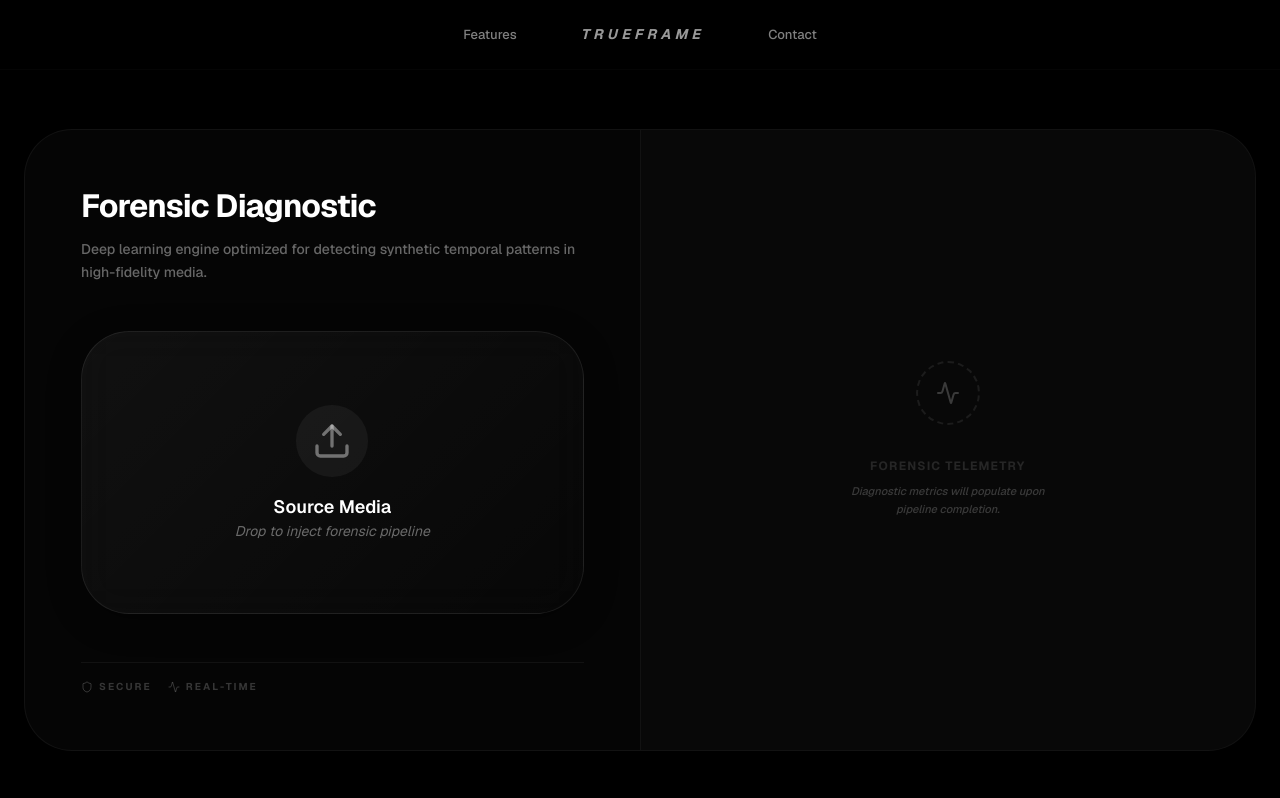
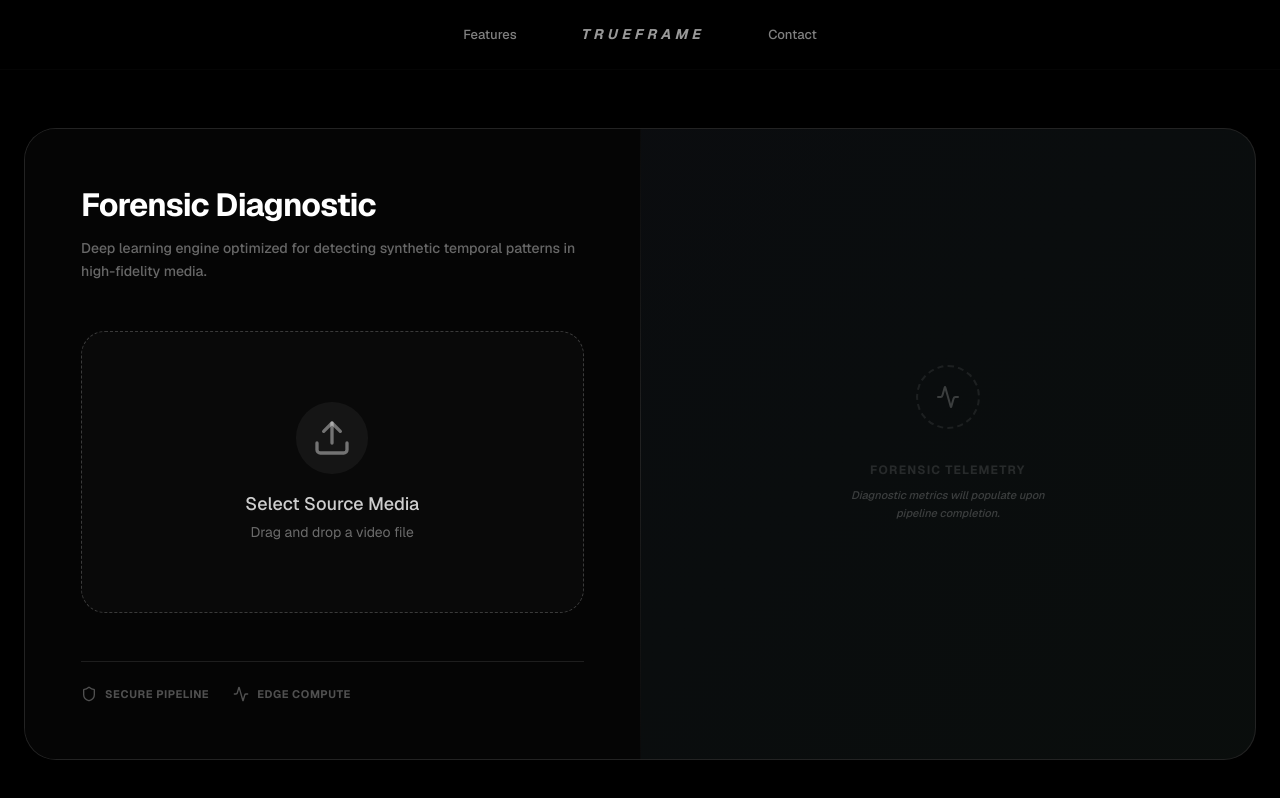
Before and after one commit to Atnatewoss/trueframe-ai, a Next.js app in the folder client/: page /demo in a window 1280 px wide. Built offline with nearby package versions, Linux system fonts and the light colour scheme.

Commit message:
style: refine split-panel UI with distinct backgrounds and subtle gradient divider

```diff
--- a/client/app/demo/page.tsx
+++ b/client/app/demo/page.tsx
@@ -156,10 +156,10 @@ export default function DemoPage() {
       <Navbar />
 
       <main className="flex-1 pt-32 pb-12 px-6 max-w-7xl mx-auto w-full flex flex-col justify-center">
-        <div className="w-full bg-[#050505] border border-white/[0.05] rounded-[48px] overflow-hidden flex flex-col lg:flex-row shadow-2xl">
+        <div className="w-full bg-[#0a0a0a] border border-white/10 rounded-[32px] overflow-hidden flex flex-col lg:flex-row shadow-2xl relative">
 
-          {/* Left Column: Interaction & Video */}
-          <div className="w-full lg:w-1/2 p-10 lg:p-14 space-y-12">
+          {/* Left Column: Interaction & Video (Input) */}
+          <div className="w-full lg:w-1/2 p-10 lg:p-14 space-y-12 bg-[#050505] relative z-10">
             <SectionHeader
               title="Forensic Diagnostic"
               subtitle="Deep learning engine optimized for detecting synthetic temporal patterns in high-fidelity media."
@@ -177,8 +177,8 @@ export default function DemoPage() {
                     onDrop={handleDrop}
                     onClick={() => fileInputRef.current?.click()}
                     className={cn(
-                      "relative group cursor-pointer aspect-video rounded-[48px] border-2 border-dashed transition-all flex flex-col items-center justify-center p-12 text-center overflow-hidden",
-                      error ? "border-red-500/30 bg-red-500/5" : "border-white/[0.05] hover:border-white/20 glass-card bg-white/[0.01]"
+                      "relative group cursor-pointer aspect-video rounded-[24px] border border-dashed transition-all flex flex-col items-center justify-center p-12 text-center overflow-hidden",
+                      error ? "border-red-500/30 bg-red-500/5" : "border-white/20 hover:border-white/40 bg-white/[0.02] hover:bg-white/[0.04]"
                     )}
                   >
                     <input
@@ -195,24 +195,24 @@ export default function DemoPage() {
                           <FileVideo className="w-10 h-10" />
                         </div>
                         <div>
-                          <p className="font-semibold text-lg truncate max-w-[200px]">{file.name}</p>
-                          <p className="text-sm text-foreground/40">{(file.size / (1024 * 1024)).toFixed(2)} MB</p>
+                          <p className="font-semibold text-lg truncate max-w-[200px] text-white">{file.name}</p>
+                          <p className="text-sm text-white/40">{(file.size / (1024 * 1024)).toFixed(2)} MB</p>
                         </div>
                         <button
                           onClick={(e) => { e.stopPropagation(); runAnalysis(); }}
-                          className="mt-6 px-10 py-4 bg-white text-black font-bold rounded-2xl hover:bg-neutral-200 hover:scale-[1.02] shadow-2xl text-[14px] cursor-pointer transition-all"
+                          className="mt-6 px-10 py-3 bg-white text-black font-semibold rounded-full hover:bg-neutral-200 hover:scale-[1.02] transition-all text-[14px]"
                         >
-                          Verify Frame Authenticity
+                          Verify Authenticity
                         </button>
                       </div>
                     ) : (
                       <>
-                        <div className="p-4 rounded-full bg-white/5 text-foreground/40 group-hover:text-blue-400 group-hover:bg-blue-500/10 transition-all">
+                        <div className="p-4 rounded-full bg-white/5 text-white/40 group-hover:text-blue-400 group-hover:bg-blue-500/10 transition-all">
                           <Upload className="w-10 h-10" />
                         </div>
                         <div className="mt-4">
-                          <p className="font-semibold text-lg">Source Media</p>
-                          <p className="text-sm text-foreground/40 italic">Drop to inject forensic pipeline</p>
+                          <p className="font-medium text-lg text-white/80">Select Source Media</p>
+                          <p className="text-sm text-white/40 mt-1">Drag and drop a video file</p>
                         </div>
                       </>
                     )}
@@ -229,23 +229,23 @@ export default function DemoPage() {
                     key="preview"
                     initial={{ opacity: 0, scale: 0.95 }}
                     animate={{ opacity: 1, scale: 1 }}
-                    className="glass-card aspect-video rounded-[36px] overflow-hidden relative group border border-white/[0.05]"
+                    className="aspect-video rounded-[24px] overflow-hidden relative group border border-white/10 bg-black"
                   >
                     {step !== "result" && (
-                      <div className="absolute inset-0 z-20 flex flex-col items-center justify-center bg-black/80 backdrop-blur-3xl px-8 text-center">
-                        <div className="w-full max-w-sm space-y-8">
+                      <div className="absolute inset-0 z-20 flex flex-col items-center justify-center bg-black/80 backdrop-blur-md px-8 text-center">
+                        <div className="w-full max-w-sm space-y-6">
                           {steps.map((s, i) => (
-                            <div key={s.id} className="relative flex items-center gap-6">
+                            <div key={s.id} className="relative flex items-center gap-4">
                               <div className={cn(
-                                "w-8 h-8 rounded-full flex items-center justify-center shrink-0 border transition-all duration-500",
-                                s.id === step ? "bg-white border-white text-black shadow-[0_0_20px_rgba(255,255,255,0.3)]" :
-                                (steps.findIndex(x => x.id === step) > i ? "bg-emerald-500 border-emerald-500 text-white" : "bg-white/[0.03] border-white/[0.05] text-white/20")
+                                "w-6 h-6 rounded-full flex items-center justify-center shrink-0 border transition-all duration-500",
+                                s.id === step ? "bg-white border-white text-black shadow-[0_0_15px_rgba(255,255,255,0.2)]" :
+                                (steps.findIndex(x => x.id === step) > i ? "bg-emerald-500 border-emerald-500 text-white" : "bg-white/[0.03] border-white/10 text-white/20")
                               )}>
-                                {steps.findIndex(x => x.id === step) > i ? <CheckCircle2 className="w-4 h-4" /> : s.icon}
+                                {steps.findIndex(x => x.id === step) > i ? <CheckCircle2 className="w-3 h-3" /> : React.cloneElement(s.icon as any, {className: "w-3 h-3"})}
                               </div>
                               <p className={cn(
-                                "text-[12px] font-bold tracking-tight transition-colors duration-500",
-                                s.id === step ? "text-white" : "text-white/20"
+                                "text-[13px] font-medium transition-colors duration-500",
+                                s.id === step ? "text-white" : "text-white/40"
                               )}>
                                 {s.label}
                               </p>
@@ -259,8 +259,8 @@ export default function DemoPage() {
                         src={videoPreview}
                         className={cn(
                           "w-full h-full object-cover transition-opacity duration-1000",
-                          step === "analyzing" || step === "aggregating" ? "grayscale opacity-20" :
-                          step === "result" ? "opacity-100" : "opacity-60"
+                          step === "analyzing" || step === "aggregating" ? "grayscale opacity-30" :
+                          step === "result" ? "opacity-100" : "opacity-80"
                         )}
                         controls={step === "result"}
                       />
@@ -270,28 +270,29 @@ export default function DemoPage() {
               </AnimatePresence>
             </div>
 
-            <div className="pt-4 flex items-center justify-between border-t border-white/[0.05]">
-              <div className="flex items-center gap-4 text-[10px] font-bold uppercase tracking-[0.2em] text-foreground/20">
-                <span className="flex items-center gap-1.5"><Shield className="w-3 h-3" /> Secure</span>
-                <span className="flex items-center gap-1.5"><Activity className="w-3 h-3" /> Real-time</span>
+            <div className="pt-6 flex items-center justify-between border-t border-white/10">
+              <div className="flex items-center gap-6 text-[11px] font-bold uppercase tracking-wider text-white/30">
+                <span className="flex items-center gap-2"><Shield className="w-4 h-4" /> Secure Pipeline</span>
+                <span className="flex items-center gap-2"><Activity className="w-4 h-4" /> Edge Compute</span>
               </div>
               {step === "result" && (
                 <button
                   onClick={reset}
-                  className="px-6 py-2 glass rounded-xl text-[12px] font-bold hover:bg-white/10 hover:scale-[1.02] transition-all cursor-pointer"
+                  className="px-5 py-2 hover:bg-white/5 border border-transparent hover:border-white/10 rounded-lg text-[13px] font-medium transition-all cursor-pointer text-white/80 hover:text-white"
                 >
-                  New Analysis
+                  Start New Analysis
                 </button>
               )}
             </div>
           </div>
 
           {/* Vertical Divider */}
-          <div className="hidden lg:block w-px bg-white/[0.05]" />
-          <div className="block lg:hidden h-px w-full bg-white/[0.05]" />
+          <div className="hidden lg:block w-px bg-gradient-to-b from-transparent via-white/10 to-transparent relative z-20" />
+          <div className="block lg:hidden h-px w-full bg-gradient-to-r from-transparent via-white/10 to-transparent relative z-20" />
 
-          {/* Right Column: Results & Telemetry */}
-          <div className="w-full lg:w-1/2 p-10 lg:p-14 min-h-[500px] flex flex-col justify-center bg-white/[0.01]">
+          {/* Right Column: Results & Telemetry (Output) */}
+          <div className="w-full lg:w-1/2 p-10 lg:p-14 min-h-[500px] flex flex-col justify-center relative">
+            <div className="absolute inset-0 bg-gradient-to-br from-blue-500/[0.02] to-emerald-500/[0.02] pointer-events-none" />
             <AnimatePresence mode="wait">
               {step === "result" && result ? (
                 <motion.div
```
